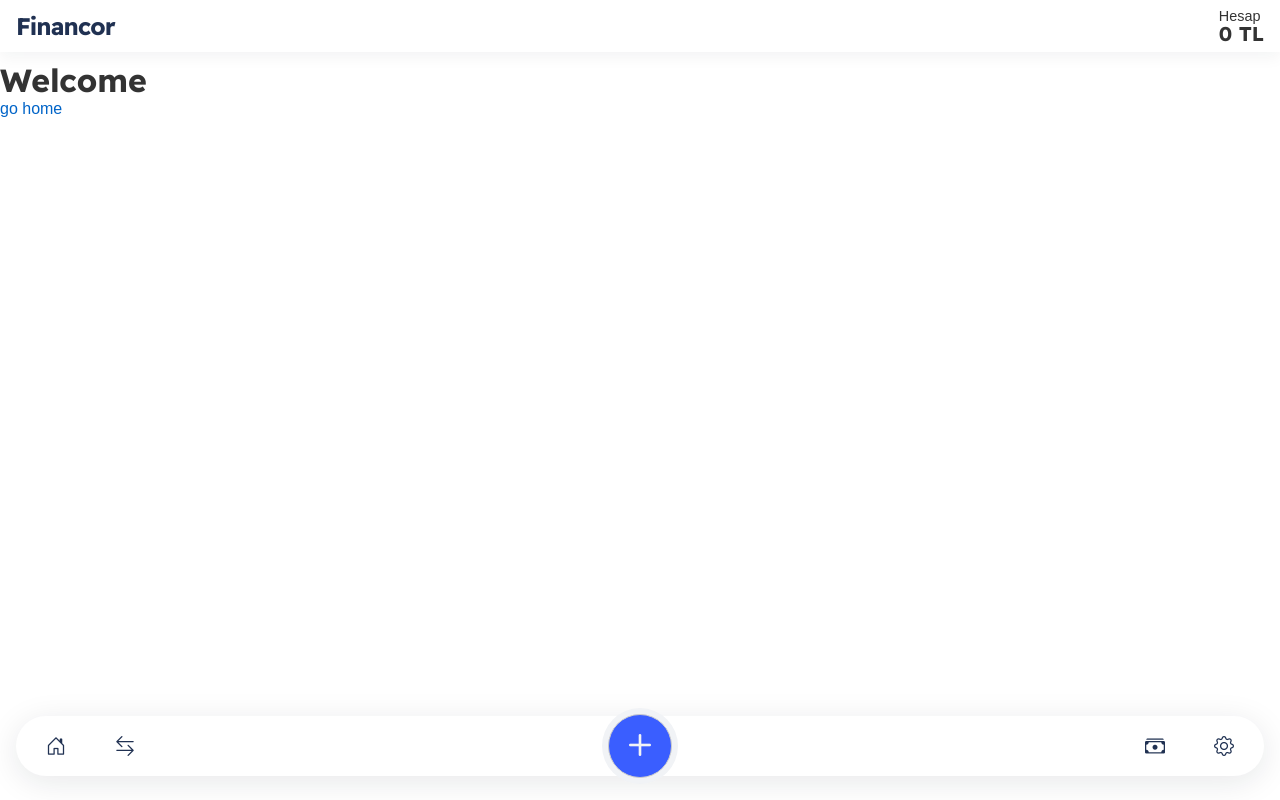
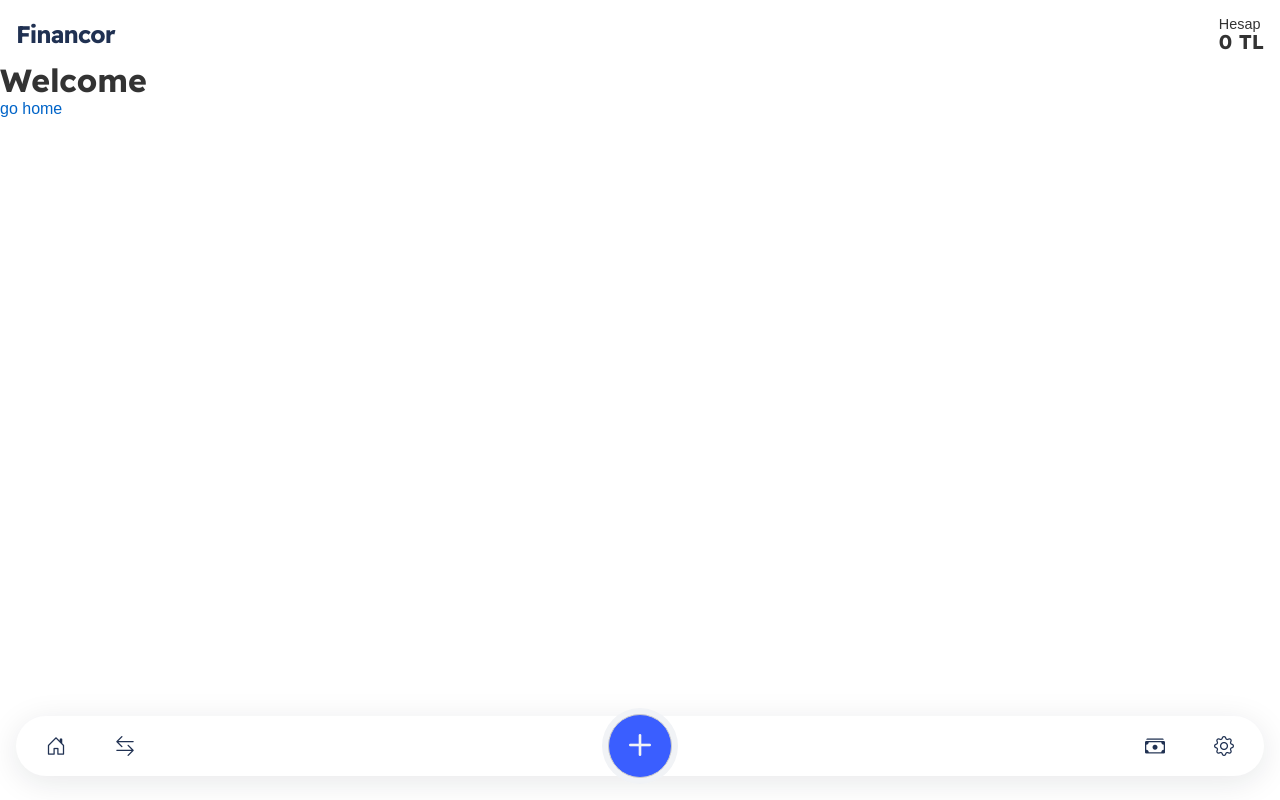
Before and after one commit to onderbakirtas/financor-app, a Svelte app: page / in a window 1280 px wide. Built offline with nearby package versions, Linux system fonts and the light colour scheme; a web font is replaced by a local one.

Commit message:
fix: some style updates to infobar

```diff
--- a/src/components/Infobar.svelte
+++ b/src/components/Infobar.svelte
@@ -16,11 +16,9 @@
     top: 0;
     left: 0;
     width: 100%;
-    background: #fff;
-    box-shadow: 0 5px 15px rgba(20, 30, 40, 0.05);
     display: flex;
     align-items: center;
     justify-content: space-between;
-    padding: 0.5rem 1rem;
+    padding: 1rem;
   }
 </style>
```
